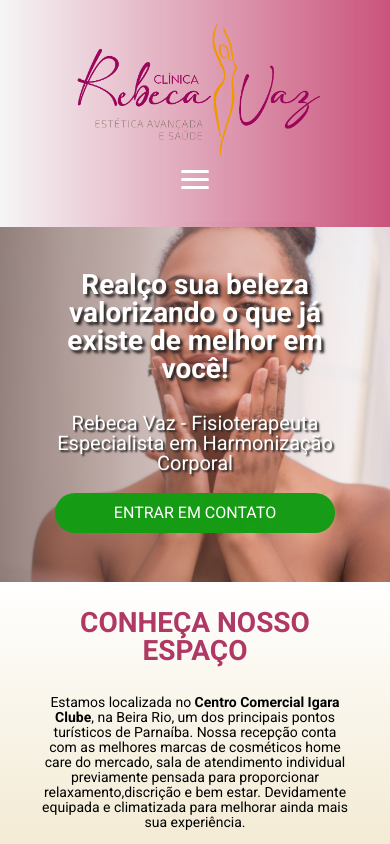
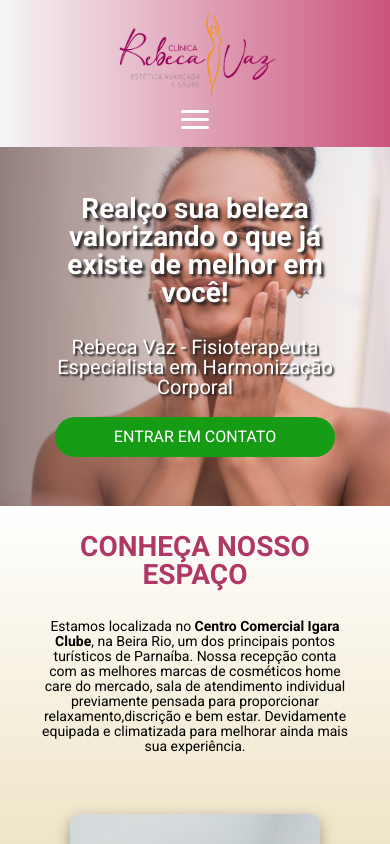
Before and after one commit to LucasVz/clinica-rebeca, a React (Create React App) app: page / in a window 390 px wide. Shown: the top 844 px of the page. Built offline with nearby package versions, Linux system fonts and the light colour scheme.

Commit message:
fix: header

```diff
--- a/src/components/Banner/style.tsx
+++ b/src/components/Banner/style.tsx
@@ -36,7 +36,7 @@ const Container = styled.div`
     }
   }
   @media (max-width: 800px) {
-    margin-top: 222px;
+    margin-top: 146px;
     height: 360px;
     align-items: center;
   }
--- a/src/components/Navbar/style.tsx
+++ b/src/components/Navbar/style.tsx
@@ -15,14 +15,13 @@ const Container = styled.div`
   @media (max-width: 800px) {
     flex-direction: column;
     height: auto;
-    padding: 20px;
+    padding: 10px 10px 0 10px;
   }
 `;
 
 const Logo = styled.div`
   height: 90px;
   @media (max-width: 800px) {
-    height: 140px;
     margin-bottom: 10px;
   }
   img {
--- a/src/style/style.css
+++ b/src/style/style.css
@@ -18,6 +18,6 @@ html {
 }
 @media (max-width: 800px) {
   :target {
-    scroll-margin-top: 222px;
+    scroll-margin-top: 146px;
   }
 }
```
